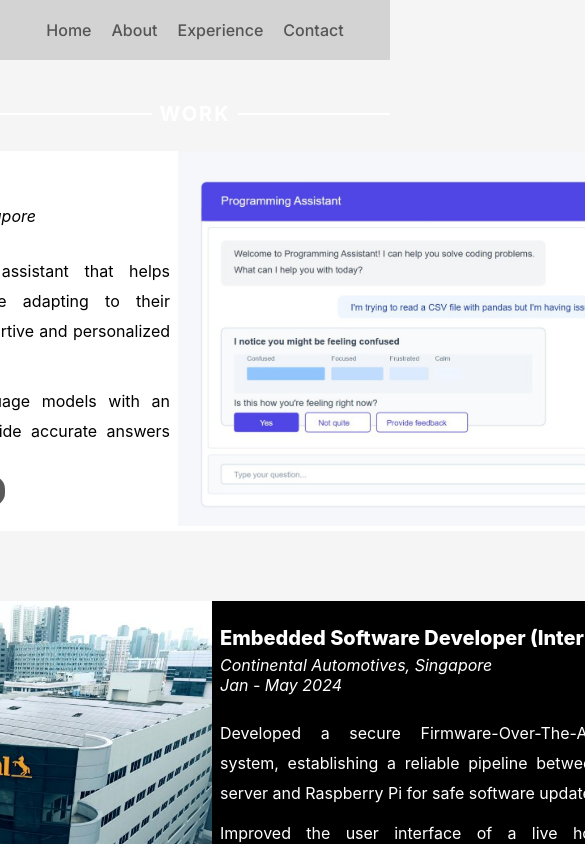
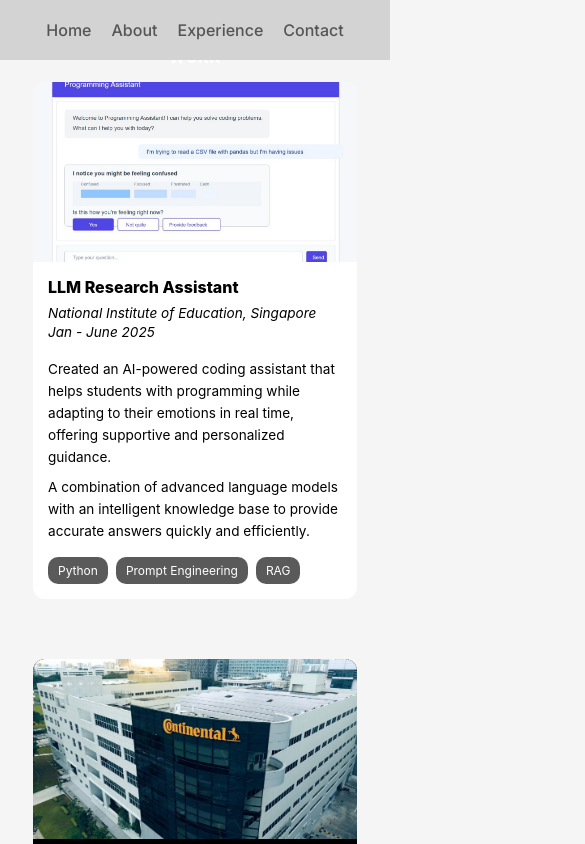
Before and after one commit to jason-701/jason-701.github.io, a React (Create React App) app: page /project in a window 390 px wide. Shown: the top 844 px of the page, 585 px wide, since content can reach past the window. Built offline with nearby package versions, Linux system fonts and the light colour scheme.

Commit message:
pls make this work amen

```diff
--- a/src/components/Contact.jsx
+++ b/src/components/Contact.jsx
@@ -17,10 +17,13 @@ const Contact = () => {
             <FaPhoneAlt />
             <div>+65 8884 8675</div>
           </div>
-          <div className="contact-description">
+          <a
+            href="mailto:jason.chang0701@gmail.com"
+            className="contact-description"
+          >
             <MdEmail />
-            <div> jason.chang0701@gmail.com</div>
-          </div>
+            <div>jason.chang0701@gmail.com</div>
+          </a>
           <div className="contact-description">
             <FaLocationDot />
             <div> Singapore</div>
--- a/src/components/Homepage.jsx
+++ b/src/components/Homepage.jsx
@@ -5,7 +5,6 @@ import Lottie from "lottie-react";
 import codingAnimation from "./coding2.json";
 import Project from "./Project";
 import Contact from "./Contact";
-import { FcSelfie } from "react-icons/fc";
 
 const Homepage = () => {
   const [nameText, setNameText] = useState("");
@@ -24,13 +23,13 @@ const Homepage = () => {
   const fullDescription =
     "Fresh Graduate from Nanyang Technological University\nMajor in Computer Engineering\nSpecialization in Artificial Intelligence.";
 
-  const handleContactClick = (e) => {
-    e.preventDefault();
-    const contactSection = document.getElementById("contact");
-    if (contactSection) {
-      contactSection.scrollIntoView({ behavior: "smooth", block: "start" });
-    }
-  };
+  // const handleContactClick = (e) => {
+  //   e.preventDefault();
+  //   const contactSection = document.getElementById("contact");
+  //   if (contactSection) {
+  //     contactSection.scrollIntoView({ behavior: "smooth", block: "start" });
+  //   }
+  // };
 
   useEffect(() => {
     // Type both name and description simultaneously
--- a/src/components/HorizontalScroll.jsx
+++ b/src/components/HorizontalScroll.jsx
@@ -50,6 +50,19 @@ const ImageCarousel = ({ images, alt }) => {
   );
 };
 
+const getScrollAmount = (container) => {
+  if (window.innerWidth <= 768) {
+    // Phone/tablet
+    return container.clientWidth * 0.85; // almost full width
+  } else if (window.innerWidth <= 1200) {
+    // Small laptop
+    return container.clientWidth * 0.6;
+  } else {
+    // Large laptop/desktop
+    return container.clientWidth * 0.4;
+  }
+};
+
 const HorizontalScroll = ({ items }) => {
   const scrollContainerRef = useRef(null);
   const [canScrollLeft, setCanScrollLeft] = useState(false);
@@ -82,7 +95,7 @@ const HorizontalScroll = ({ items }) => {
   const scrollLeft = () => {
     const container = scrollContainerRef.current;
     if (container) {
-      const scrollAmount = container.clientWidth * 0.4;
+      const scrollAmount = getScrollAmount(container);
       container.scrollBy({
         left: -scrollAmount,
         behavior: "smooth",
@@ -93,7 +106,7 @@ const HorizontalScroll = ({ items }) => {
   const scrollRight = () => {
     const container = scrollContainerRef.current;
     if (container) {
-      const scrollAmount = container.clientWidth * 0.4;
+      const scrollAmount = getScrollAmount(container);
       container.scrollBy({
         left: scrollAmount,
         behavior: "smooth",
@@ -122,7 +135,7 @@ const HorizontalScroll = ({ items }) => {
                 animationDelay: `${index * 0.1}s`,
               }}
             >
-              <div className="horizontalscroll-container">
+              <div className="horizontalscroll-container-carousel">
                 {item.images && item.images.length > 0 ? (
                   <ImageCarousel images={item.images} alt={item.alt} />
                 ) : null}
--- a/src/components/contact.css
+++ b/src/components/contact.css
@@ -1,5 +1,5 @@
 .contact {
-  padding-top: 10vh;
+  padding-top: 15vh;
   padding-bottom: 5vh;
   width: 100vw;
   background-color: rgb(245, 245, 245);
@@ -32,7 +32,7 @@
   flex: 1;
   display: flex;
   justify-content: space-between;
-  width: 90%;
+  width: 70%;
 }
 
 .contact-description {
@@ -41,6 +41,8 @@
   align-items: center;
   text-wrap: nowrap;
   gap: 5px;
+  text-decoration: none;
+  color: inherit;
 }
 
 .contacts {
@@ -64,3 +66,105 @@ hr {
   border: none;
   border-top: 4px solid #b2b2b2; /* thickness + color */
 }
+
+/* Tablets and phones - 767px and below */
+@media (max-width: 767px) {
+  .contact {
+    padding-top: 10vh;
+    padding-bottom: 3vh;
+    width: 100vw;
+    background-size: 100% 60px;
+  }
+
+  .content {
+    gap: 25px;
+    padding: 0 20px;
+  }
+
+  .content-header-container {
+    font-size: 1.8rem;
+    text-align: center;
+    align-items: center;
+  }
+
+  .description-container {
+    width: 90%;
+    flex-direction: column;
+    align-items: center;
+    gap: 15px;
+  }
+
+  .contact-description {
+    justify-content: center;
+    gap: 8px;
+    font-size: 0.9rem;
+  }
+
+  .contact-description svg {
+    width: 16px;
+    height: 16px;
+  }
+
+  .contacts {
+    gap: 30px;
+    justify-content: center;
+  }
+
+  .icon svg {
+    width: 28px;
+    height: 28px;
+  }
+
+  hr {
+    width: 15vw;
+    border-top: 3px solid #b2b2b2;
+  }
+}
+
+/* Phones only - 480px and below */
+@media (max-width: 480px) {
+  .contact {
+    padding-top: 8vh;
+    padding-bottom: 2vh;
+    background-size: 100% 50px;
+    width: 100vw;
+  }
+
+  .content {
+    gap: 20px;
+    padding: 0 15px;
+  }
+
+  .content-header-container {
+    font-size: 1.5rem;
+  }
+
+  .description-container {
+    width: 95%;
+    gap: 12px;
+  }
+
+  .contact-description {
+    gap: 6px;
+    font-size: 0.85rem;
+  }
+
+  .contact-description svg {
+    width: 14px;
+    height: 14px;
+  }
+
+  .contacts {
+    gap: 25px;
+  }
+
+  .icon svg {
+    width: 26px;
+    height: 26px;
+  }
+
+  hr {
+    width: 20vw;
+    border-top: 2px solid #b2b2b2;
+  }
+}
--- a/src/components/horizontalscroll.css
+++ b/src/components/horizontalscroll.css
@@ -175,7 +175,74 @@
   background-color: rgba(255, 255, 255, 0.9);
 }
 
-/* Optional: Add some breathing room on mobile */
+/* Large tablet/small laptop styles */
+@media (min-width: 1025px) and (max-width: 1199px) {
+  .scroll-arrow {
+    width: 46px;
+    height: 46px;
+    font-size: 23px;
+  }
+  .scroll-arrow-left {
+    left: 18px;
+  }
+  .scroll-arrow-right {
+    right: 18px;
+  }
+  .carousel-arrow {
+    width: 31px;
+    height: 31px;
+    font-size: 16px;
+  }
+  .indicator {
+    width: 7px;
+    height: 7px;
+  }
+  .box {
+    flex: 0 0 35vw; /* Slightly smaller boxes */
+    display: flex;
+    justify-content: center;
+    width: auto;
+  }
+  .image-carousel {
+    height: 45vh;
+    width: auto;
+  }
+}
+
+/* Tablet/iPad styles */
+@media (min-width: 769px) and (max-width: 1024px) {
+  .scroll-arrow {
+    width: 44px;
+    height: 44px;
+    font-size: 22px;
+  }
+  .scroll-arrow-left {
+    left: 15px;
+  }
+  .scroll-arrow-right {
+    right: 15px;
+  }
+  .carousel-arrow {
+    width: 30px;
+    height: 30px;
+    font-size: 15px;
+  }
+  .indicator {
+    width: 7px;
+    height: 7px;
+  }
+  .box {
+    flex: 0 0 45vw; /* Two boxes visible on tablet */
+    display: flex;
+    justify-content: center;
+    width: auto;
+  }
+  .image-carousel {
+    height: 35vh;
+    width: auto;
+  }
+}
+
 @media (max-width: 768px) {
   .scroll-arrow {
     width: 40px;
@@ -201,4 +268,15 @@
     width: 6px;
     height: 6px;
   }
+  .box {
+    flex: 0 0 auto; /* don’t shrink/grow unexpectedly */
+    display: flex;
+    justify-content: center; /* center the card inside */
+    width: auto;
+  }
+  .image-carousel {
+    height: 35vh;
+    width: auto;
+    /* object-fit: fill; */
+  }
 }
--- a/src/components/navbar.css
+++ b/src/components/navbar.css
@@ -45,3 +45,7 @@
   color: #3c3c3c; /* Blue color for active state */
   border-bottom: 2px solid #3c3c3c;
 }
+
+/* phone */
+@media (max-width: 767px) {
+}
--- a/src/components/project.css
+++ b/src/components/project.css
@@ -19,7 +19,7 @@
   margin-bottom: 25px;
   display: flex;
   align-items: center;
-  width: 100vw;
+  width: 100%;
   justify-content: center;
 }
 
@@ -58,7 +58,10 @@
   display: flex;
   flex-direction: column;
   padding: 3vh 2vw;
-  width: 450px;
+  max-width: 450px;
+  overflow: hidden;
+  min-width: 0;
+  box-sizing: border-box;
 }
 
 .title {
@@ -74,11 +77,12 @@
 
 .content-img {
   flex: 0.4;
-  max-height: 375px;
-  min-height: 330px;
-  max-width: 500px;
+  /* max-height: 375px; */
+  /* min-height: 330px; */
+  /* max-width: 500px; */
+  width: 40vw;
   height: auto;
-  object-fit: cover;
+  object-fit: contain;
 }
 
 .description {
@@ -88,10 +92,13 @@
   display: flex;
   flex-direction: column;
   gap: 10px;
-  text-align: justify;
+  text-align: left;
+  /* overflow-wrap: break-word; */
+  /* hyphens: auto; */
 }
 .description div {
   line-height: 30px;
+  /* overflow-wrap: break-word; */
 }
 
 .skills-container {
@@ -119,3 +126,155 @@
   /* border: 5px solid black; */
   color: white;
 }
+
+/* Phone screens - 767px and below */
+@media (max-width: 767px) {
+  .project-main-container {
+    padding-top: 3vh;
+    width: 100%;
+  }
+
+  .line-container {
+    margin-top: 40px;
+    margin-bottom: 20px;
+    padding: 0 20px;
+  }
+
+  .project {
+    font-size: 1.1rem;
+    letter-spacing: 1px;
+    margin: 0 15px;
+  }
+
+  .project-line {
+    max-width: 35vw;
+  }
+
+  .project-main-content {
+    gap: 30px;
+    padding: 0 20px;
+  }
+
+  .content-container {
+    flex-direction: column;
+    width: 90%;
+    margin-bottom: 15px;
+    border-radius: 15px;
+    align-self: center;
+  }
+
+  .content-text {
+    flex: 1;
+    width: 100%;
+    padding: 20px;
+    order: 2; /* Text comes after image */
+  }
+
+  .content-img {
+    flex: none;
+    width: 100%;
+    height: 200px;
+    min-height: auto;
+    max-height: 200px;
+    max-width: 100%;
+    order: 1; /* Image comes first */
+    object-fit: cover;
+  }
+
+  .title {
+    font-size: 1.1rem;
+    margin-bottom: 8px;
+  }
+
+  .company,
+  .date {
+    font-size: 0.9rem;
+    margin-bottom: 3px;
+  }
+
+  .description {
+    margin-top: 15px;
+    gap: 8px;
+    text-align: left; /* Better for mobile reading */
+  }
+
+  .description div {
+    line-height: 24px;
+    font-size: 0.9rem;
+  }
+
+  .skills-container {
+    margin-top: 15px;
+    align-items: center;
+    justify-content: flex-start;
+    flex-wrap: wrap;
+    gap: 8px;
+  }
+
+  .skills {
+    padding: 8px 12px;
+    font-size: 0.8rem;
+    border-radius: 10px;
+  }
+}
+
+/* Extra small phones - 480px and below */
+@media (max-width: 480px) {
+  .project-main-container {
+    padding-top: 2vh;
+  }
+
+  .line-container {
+    margin-top: 30px;
+    margin-bottom: 15px;
+    padding: 0 15px;
+  }
+
+  .project-line {
+    max-width: 35vw;
+  }
+
+  .project {
+    font-size: 1rem;
+    letter-spacing: 0.5px;
+    margin: 0 10px;
+  }
+
+  .project-main-content {
+    gap: 50px;
+    padding: 0 15px;
+  }
+
+  .content-container {
+    border-radius: 12px;
+    margin-bottom: 10px;
+  }
+
+  .content-text {
+    padding: 15px;
+  }
+
+  .content-img {
+    height: 180px;
+    max-height: 180px;
+  }
+
+  .title {
+    font-size: 1rem;
+  }
+
+  .company,
+  .date {
+    font-size: 0.85rem;
+  }
+
+  .description div {
+    line-height: 22px;
+    font-size: 0.85rem;
+  }
+
+  .skills {
+    padding: 6px 10px;
+    font-size: 0.75rem;
+  }
+}
--- a/src/index.css
+++ b/src/index.css
@@ -22,4 +22,5 @@ html {
     rgba(211, 211, 211, 1) 100%
   ); */
   background-color: rgb(245, 245, 245);
+  overflow-x: hidden;
 }
```
Also changed, not shown: src/components/homepage.css (+64 -39 lines).
